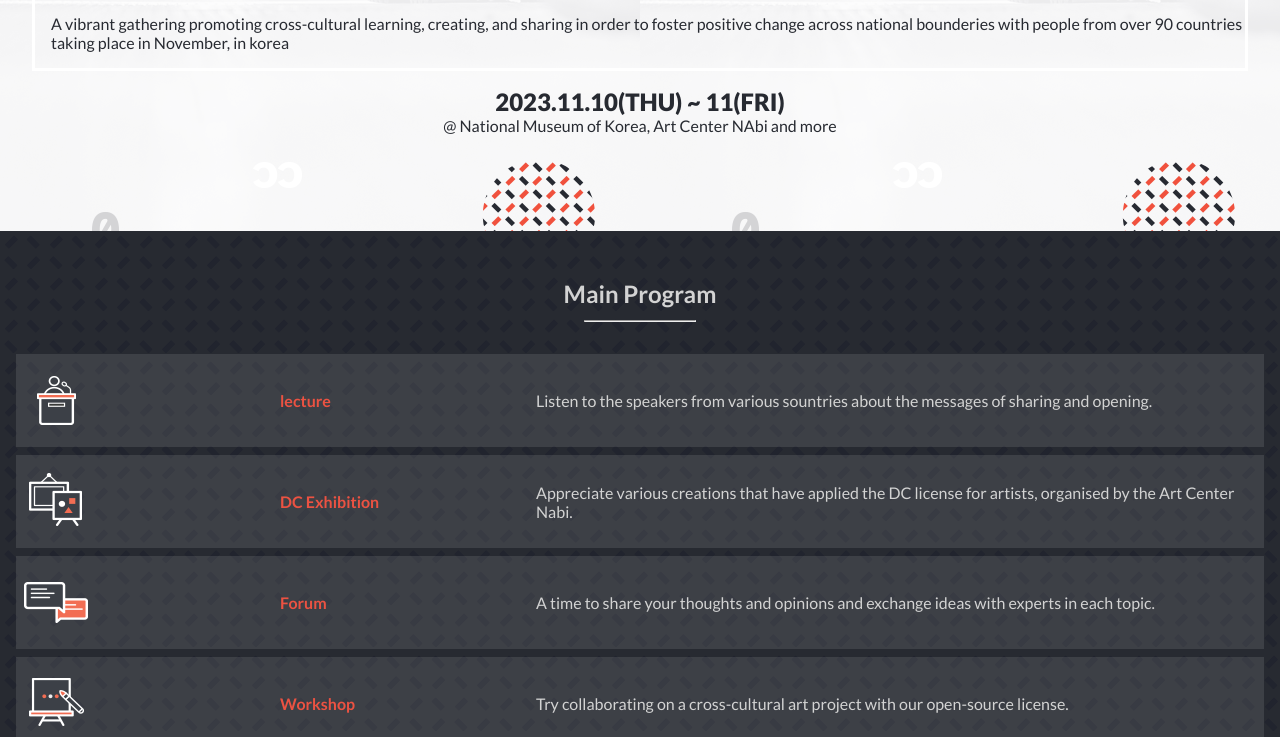
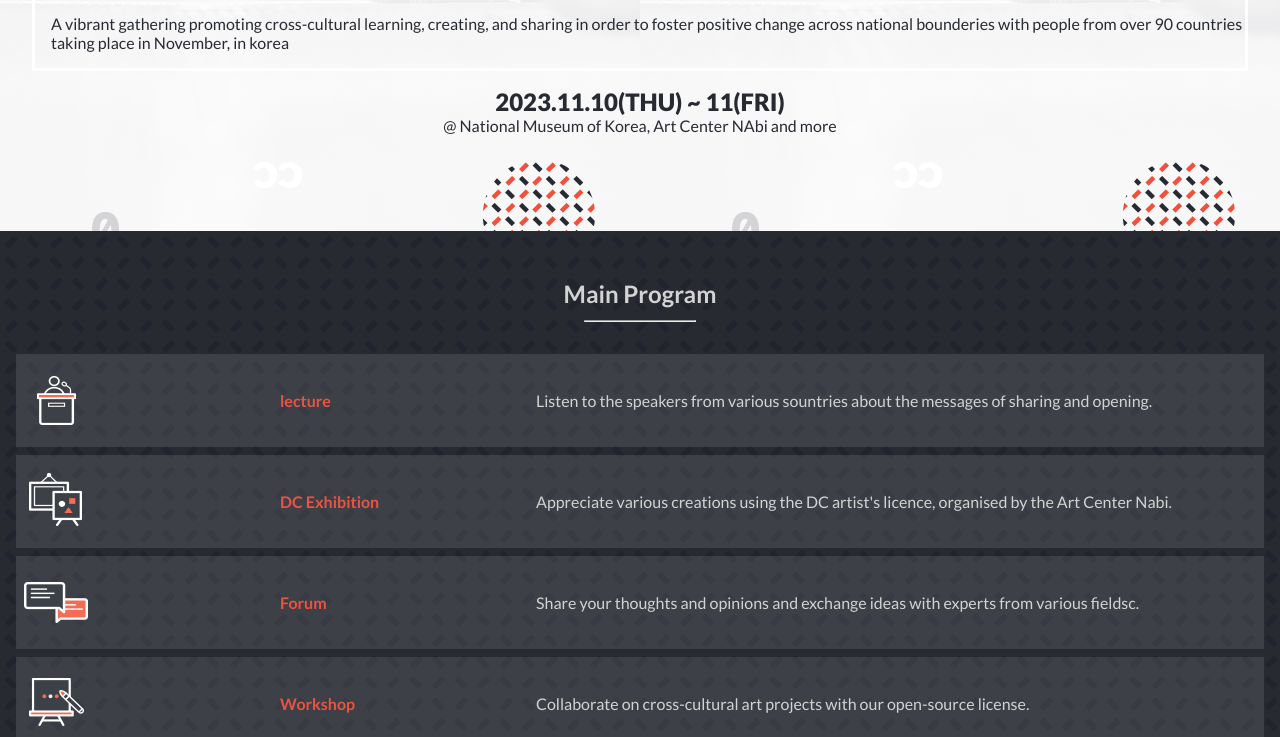
Before and after one commit to badger-99/Capstone-Project-1, a website: page home.html in a window 1280 px wide. Shown: the part 215-952 px from the top of the page. Drawn offline with Linux system fonts and the light colour scheme.

Commit message:
Edit text content

```diff
--- a/home.html
+++ b/home.html
@@ -68,7 +68,7 @@
               <h4>DC Exhibition</h4>
             </div>
             <div class="program-description">
-              <p>Appreciate various creations that have applied the DC license for artists, organised by the Art Center
+              <p>Appreciate various creations using the DC artist's licence, organised by the Art Center
                 Nabi.</p>
             </div>
           </div>
@@ -80,7 +80,7 @@
               <h4>Forum</h4>
             </div>
             <div class="program-description">
-              <p>A time to share your thoughts and opinions and exchange ideas with experts in each topic.</p>
+              <p>Share your thoughts and opinions and exchange ideas with experts from various fieldsc.</p>
             </div>
           </div>
           <div class="program-card">
@@ -91,7 +91,7 @@
               <h4>Workshop</h4>
             </div>
             <div class="program-description">
-              <p>Try collaborating on a cross-cultural art project with our open-source license.</p>
+              <p>Collaborate on cross-cultural art projects with our open-source license.</p>
             </div>
           </div>
           <div class="program-card">
```
